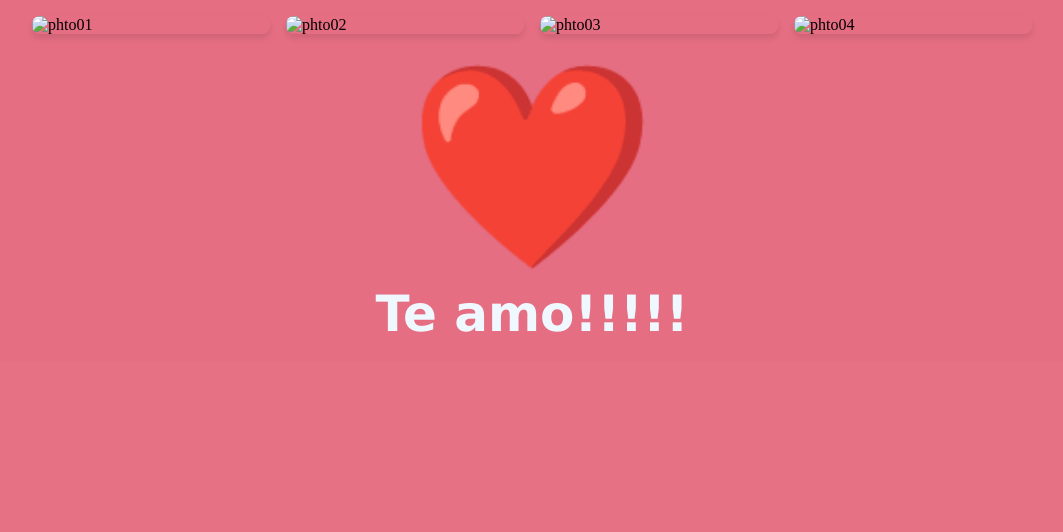
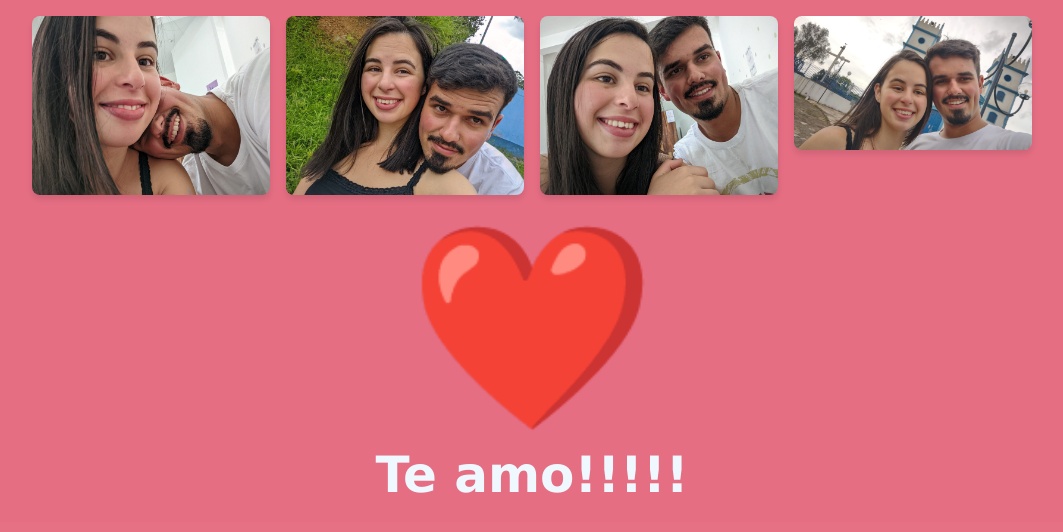
Before and after one commit to Mario-Costa-42/request, a plain HTML site: page yes.html in a window 1280 px wide. Shown: the whole page, without its empty margins (108-1171 px from the left). Drawn offline with Linux system fonts and the light colour scheme; the site is published under a folder, as on GitHub Pages, so addresses that start at the root find nothing.

Commit message:
fix the photos not showing

```diff
--- a/yes.html
+++ b/yes.html
@@ -9,10 +9,10 @@
 </head>
 <body>
     <div id="photo-conteiner">
-        <img src="/Assests /photo01.jpg" class="photo" alt="phto01">
-        <img src="/Assests /photo02.jpg" class="photo" alt="phto02">
-        <img src="/Assests /photo03.jpg" class="photo" alt="phto03">
-        <img src="/Assests /photo04.jpg" class="photo" alt="phto04">
+        <img src="Assests /photo01.jpg" class="photo" alt="phto01">
+        <img src="Assests /photo02.jpg" class="photo" alt="phto02">
+        <img src="Assests /photo03.jpg" class="photo" alt="phto03">
+        <img src="Assests /photo04.jpg" class="photo" alt="phto04">
     </div>
      <h1 id="heart">❤️</h1>
      <h1 id="loveYou">Te amo!!!!!</h1>
```
